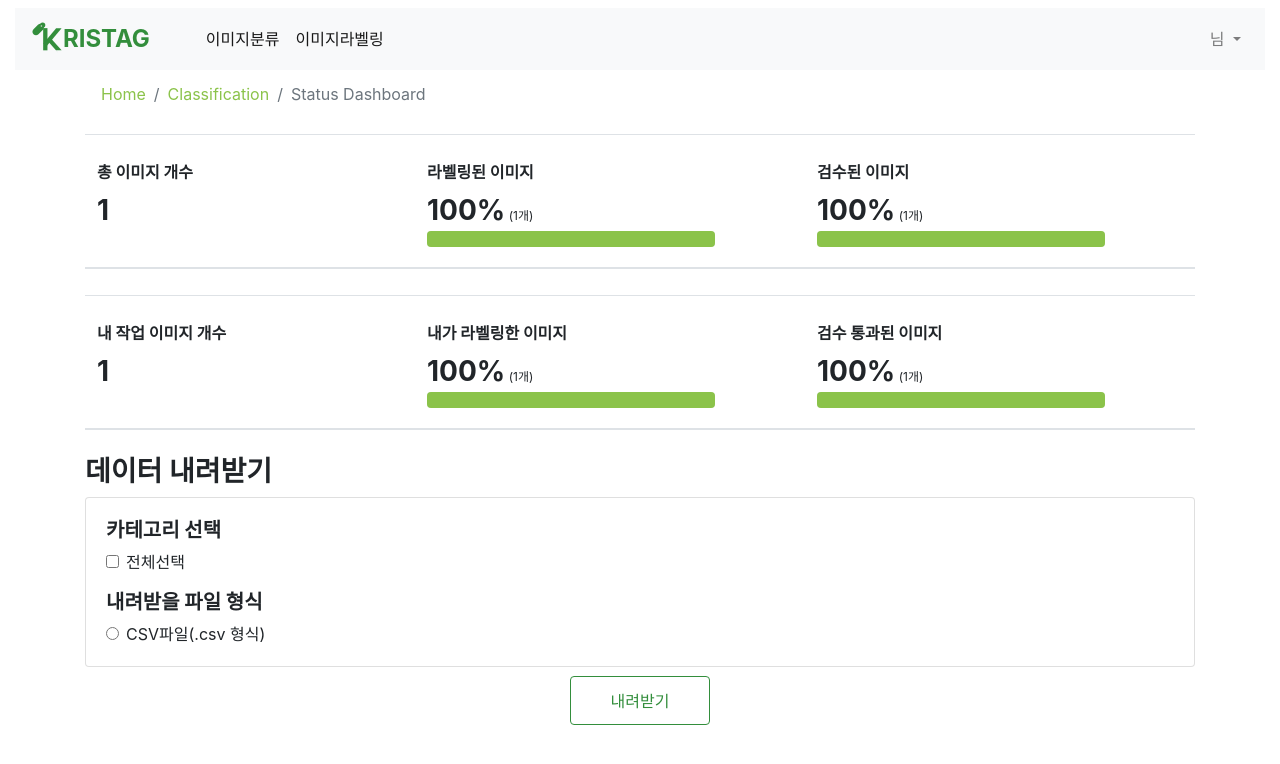
After one commit to ksi2564/SinpleTag, a Django app: page /classification/board/ in a window 1280 px wide. The commit adds this page. Shown: the top 764 px of the page. Run offline with Django 4.2, Linux system fonts and the light colour scheme; a user stored in the database is signed in; tables that the repository leaves empty hold one stand-in row (values such as "Sample post"); lists and menus that the app fills with data are empty; some libraries are stand-ins or nearby versions.

Commit message:
1. navbar 메뉴 드롭다운 형식으로 변환 2. 작업현황 페이지 하드코딩 제거 및 작업자, 전문가 권한에 따른 화면 차이 적용

```diff
--- /dev/null
+++ b/classification/templates/classification_status_board.html
@@ -0,0 +1,110 @@
+{% extends 'base.html' %}
+{% load static %}
+
+{% block content %}
+    <div class="container">
+        <nav aria-label="breadcrumb" style="margin-bottom: 1rem;">
+            <ol class="breadcrumb">
+                <li class="breadcrumb-item"><a class="link" href="/">Home</a></li>
+                <li class="breadcrumb-item"><a class="link" href="{% url 'classification:classification_list' %}">Classification</a></li>
+                <li class="breadcrumb-item active"><a aria-current="page">Status Dashboard</a></li>
+            </ol>
+        </nav>
+        {% if user.is_staff == True %}
+            <table class="table" style="margin-bottom: 1.6rem">
+                <thead>
+                <tr>
+                    <th scope="col" style="font-size: 28px; font-weight: bold;"><span
+                            style="font-size: 16px">총 이미지 개수</span><br>{{ object_list.count }}
+                        <div style="height: 1.5rem; width: 15rem;"></div>
+                    </th>
+                    <th scope="col" style="font-size: 28px; font-weight: bold;"><span
+                            style="font-size: 16px">라벨링된 이미지</span><br>{{ classified_percent }}%<span
+                            style="font-size: 12px; font-weight: normal">  ({{ classified_images.count }}개)</span>
+                        <div class="progress" style="width: 18rem; margin-bottom: .5rem;">
+                            <div class="progress-bar" role="progressbar" style="width: {{ classified_percent }}%;"></div>
+                        </div>
+                    </th>
+                    <th scope="col" style="font-size: 28px; font-weight: bold;"><span
+                            style="font-size: 16px">검수된 이미지</span><br>{{ inspected_percent }}%<span
+                            style="font-size: 12px; font-weight: normal">  ({{ inspected_images.count }}개)</span>
+                        <div class="progress" style="width: 18rem; margin-bottom: .5rem">
+                            <div class="progress-bar progress-bar-custom" role="progressbar"
+                                 style="width: {{ inspected_percent }}%;"></div>
+                        </div>
+                    </th>
+                </tr>
+                </thead>
+            </table>
+        {% endif %}
+        <table class="table" style="margin-bottom: 1.6rem">
+            <thead>
+            <tr>
+                <th scope="col" style="font-size: 28px; font-weight: bold;"><span
+                        style="font-size: 16px">내 작업 이미지 개수</span><br>{{ user_images.count }}
+                    <div style="height: 1.5rem; width: 15rem;"></div>
+                </th>
+                <th scope="col" style="font-size: 28px; font-weight: bold;"><span
+                        style="font-size: 16px">내가 라벨링한 이미지</span><br>{{ user_classified_percent }}%<span
+                        style="font-size: 12px; font-weight: normal">  ({{ user_classified_images.count }}개)</span>
+                    <div class="progress" style="width: 18rem; margin-bottom: .5rem;">
+                        <div class="progress-bar" role="progressbar" style="width: {{ user_classified_percent }}%;"></div>
+                    </div>
+                </th>
+                <th scope="col" style="font-size: 28px; font-weight: bold;"><span
+                        style="font-size: 16px">검수 통과된 이미지</span><br>{{ user_inspected_percent }}%<span
+                        style="font-size: 12px; font-weight: normal">  ({{ user_inspected_images.count }}개)</span>
+                    <div class="progress" style="width: 18rem; margin-bottom: .5rem">
+                        <div class="progress-bar progress-bar-custom" role="progressbar"
+                             style="width: {{ user_inspected_percent }}%;"></div>
+                    </div>
+                </th>
+            </tr>
+            </thead>
+        </table>
+        <h3 style="font-weight: bold">데이터 내려받기</h3>
+        <div class="card">
+            <div class="card-body">
+                <h5 style="font-weight: bold">카테고리 선택</h5>
+                <div class="form-check">
+                    <input class="form-check-input" type="checkbox" value="" id="defaultCheck1">
+                    <label class="form-check-label" for="defaultCheck1">
+                        전체선택
+                    </label>
+                </div>
+                <p>
+                <h5 style="font-weight: bold">내려받을 파일 형식</h5>
+                <div class="form-check">
+                    <input class="form-check-input" type="radio" name="exampleRadios" id="exampleRadios2"
+                           value="option2">
+                    <label class="form-check-label" for="exampleRadios2">
+                        CSV파일(.csv 형식)
+                    </label>
+                </div>
+            </div>
+        </div>
+        <div class="row justify-content-center">
+            <a type="button" class="btn btn-outline-primary btn-m" style="margin-top: .6rem;" href="#"
+               data-toggle="modal" data-target="#Unsatisfied">내려받기</a>
+        </div>
+        <div class="modal" id="Unsatisfied">
+            <div class="modal-dialog">
+                <div class="modal-content">
+                    <div class="modal-header">
+                        <h5 class="modal-title">카테고리 및 관련 속성 선택</h5>
+                        <button type="button" class="close" data-dismiss="modal" aria-label="Close">
+                            <span aria-hidden="true">&times;</span>
+                        </button>
+                    </div>
+                    <div class="modal-body">
+                        <p>카테고리 혹은 관련 속성이 선택되지 않았습니다.<br>
+                            카테고리와 관련 속성을 모두 최소 1개 이상 선택해주세요.</p>
+                    </div>
+                    <div class="modal-footer">
+                        <button type="button" class="btn btn-secondary" data-dismiss="modal">확인</button>
+                    </div>
+                </div>
+            </div>
+        </div>
+    </div>
+{% endblock %}
--- a/classification/urls.py
+++ b/classification/urls.py
@@ -2,7 +2,7 @@ from django.urls import path
 
 from classification.views import ClassificationList, ClassificationDetail, ClassificationInspectList, \
     ClassificationLoadImage, ClassificationInspectLoadImage, pass_or_not, \
-    classification_dataset, image_api
+    classification_dataset, image_api, ClassificationStatusBoard
 
 app_name = 'classification'
 
@@ -12,6 +12,7 @@ urlpatterns = [
     path('', ClassificationList.as_view(), name='classification_list'),
     path('<int:pk>/', ClassificationDetail.as_view(), name='classification_detail'),
     path('inspect/', ClassificationInspectList.as_view(), name='classification_inspect_list'),
+    path('board/', ClassificationStatusBoard.as_view(), name='classification_status_board'),
 
     path('load/classify/data', ClassificationLoadImage.as_view(), name='classification_load_data'),
     path('load/inspect/data', ClassificationInspectLoadImage.as_view(), name='classification_inspect_load_data'),
--- a/classification/views.py
+++ b/classification/views.py
@@ -123,6 +123,28 @@ class ClassificationInspectList(ListView):
         return context
 
 
+class ClassificationStatusBoard(ListView):
+    model = InitialImage
+    template_name = 'classification_status_board.html'
+
+    def get_context_data(self, **kwargs):
+        context = super(ClassificationStatusBoard, self).get_context_data(**kwargs)
+        context['classified_images'] = ClassificationImage.objects.all()
+        context['classified_percent'] = int(context['classified_images'].count() / self.object_list.count() * 100)
+        context['inspected_images'] = ClassificationInspectImage.objects.all()
+        context['inspected_percent'] = int(context['inspected_images'].count() / self.object_list.count() * 100)
+
+        context['user_images'] = self.object_list.filter(label_user=self.request.user)
+        context['user_classified_images'] = ClassificationImage.objects.filter(image__label_user=self.request.user)
+        context['user_classified_percent'] = int(
+            context['user_classified_images'].count() / context['user_images'].count() * 100)
+        context['user_inspected_images'] = ClassificationInspectImage.objects.filter(
+            image__image__label_user=self.request.user)
+        context['user_inspected_percent'] = int(
+            context['user_inspected_images'].count() / context['user_images'].count() * 100)
+        return context
+
+
 class ClassificationLoadImage(View):
     def post(self, request, *args, **kwargs):
         queryset = InitialImage.objects.filter(label_user__isnull=True, classificationimage__isnull=True)
--- a/labeling/urls.py
+++ b/labeling/urls.py
@@ -1,7 +1,7 @@
 from django.urls import path
 
-from labeling.views import status_board, LabelingList, LabelingLoadImage, LabelingDetail, \
-    LabelingInspectList, LabelingInspectLoadImage, LabelingInspectDetail, delete_object_function
+from labeling.views import LabelingList, LabelingLoadImage, LabelingDetail, \
+    LabelingInspectList, LabelingInspectLoadImage, LabelingInspectDetail, delete_object_function, LabelingStatusBoard
 
 app_name = 'labeling'
 
@@ -10,7 +10,7 @@ urlpatterns = [
     path('<int:pk>/', LabelingDetail.as_view(), name='label_detail'),
     path('inspect/', LabelingInspectList.as_view(), name='inspect_list'),
     path('inspect/<int:pk>/', LabelingInspectDetail.as_view(), name='inspect_detail'),
-    path('board/', status_board, name='status_board'),
+    path('board/', LabelingStatusBoard.as_view(), name='labeling_status_board'),
 
     path('load/label/data', LabelingLoadImage.as_view(), name='labeling_load_data'),
     path('load/inspect/data', LabelingInspectLoadImage.as_view(), name='labeling_inspect_load_data'),
--- a/static/css/base.css
+++ b/static/css/base.css
@@ -15,6 +15,14 @@
 }
 
 .dropdown-menu li button.dropdown-item:focus {
+    background-color: #8BC34A;
+}
+
+.navbar-nav li:hover > .dropdown-menu {
+    display: block;
+}
+
+.dropdown-menu a.dropdown-item:focus {
     background-color: #8BC34A;
 }
 
--- a/templates/header.html
+++ b/templates/header.html
@@ -2,22 +2,40 @@
 
 <div class="container-fluid mt-2">
     <nav class="navbar navbar-expand-lg navbar-light bg-light">
-        <a class="navbar-brand" href="/" style="font-weight: bold; margin-right: 3rem; font-size: 1.5rem;"><img src="{% static 'images/BrandLogo.svg' %}"
-                                                                        width="32" height="32"
-                                                                        class="d-inline-block align-top"
-                                                                        alt=""> R I S T A G</a>
+        <a class="navbar-brand" href="/" style="font-weight: bold; margin-right: 3rem; font-size: 1.5rem;"><img
+                src="{% static 'images/BrandLogo.svg' %}"
+                width="32" height="32"
+                class="d-inline-block align-top"
+                alt="">RISTAG</a>
         <button class="navbar-toggler" type="button" data-toggle="collapse" data-target="#navbarNavAltMarkup"
                 aria-controls="navbarNavAltMarkup" aria-expanded="false" aria-label="Toggle navigation">
             <span class="navbar-toggler-icon"></span>
         </button>
         <div class="collapse navbar-collapse" id="navbarNavAltMarkup">
-            <div class="navbar-nav">
-                <a class="nav-link" id="navbar-items" href="{% url 'classification:classification_list' %}">분류</a>
-                <a class="nav-link" id="navbar-items" href="{% url 'classification:classification_inspect_list' %}">분류검수</a>
-                <a class="nav-link" id="navbar-items" href="{% url 'labeling:label_list' %}">라벨링</a>
-                <a class="nav-link" id="navbar-items" href="{% url 'labeling:inspect_list' %}">라벨링검수</a>
-                <a class="nav-link" id="navbar-items" href="{% url 'labeling:status_board' %}">작업현황</a>
-            </div>
+            <ul class="navbar-nav mr-auto">
+                <li class="nav-item dropdown">
+                    <a class="nav-link active" href="{% url 'classification:classification_list' %}" role="button"
+                       aria-expanded="false">이미지분류</a>
+                    <div class="dropdown-menu">
+                        <a class="dropdown-item" href="{% url 'classification:classification_list' %}">이미지 분류</a>
+                        <div class="dropdown-divider"></div>
+                        <a class="dropdown-item" href="{% url 'classification:classification_inspect_list' %}">분류 검수</a>
+                        <div class="dropdown-divider"></div>
+                        <a class="dropdown-item" href="{% url 'classification:classification_status_board' %}">분류 작업
+                            현황</a>
+                    </div>
+                </li>
+                <li class="nav-item dropdown">
+                    <a class="nav-link active" href="{% url 'labeling:label_list' %}" role="button" aria-expanded="false">이미지라벨링</a>
+                    <div class="dropdown-menu">
+                        <a class="dropdown-item" href="{% url 'labeling:label_list' %}">이미지 라벨링</a>
+                        <div class="dropdown-divider"></div>
+                        <a class="dropdown-item" href="{% url 'labeling:inspect_list' %}">라벨링 검수</a>
+                        <div class="dropdown-divider"></div>
+                        <a class="dropdown-item" href="{% url 'labeling:labeling_status_board' %}">라벨링 작업 현황</a>
+                    </div>
+                </li>
+            </ul>
         </div>
         <div class="collapse navbar-collapse justify-content-end" id="navbarNavAltMarkup">
             <div class="inline my-2 my-lg-0">
@@ -29,11 +47,15 @@
                                 {{ user.socialaccount_set.all.0.extra_data.name }}님
                             </a>
                             <ul class="dropdown-menu dropdown-menu-right">
-                                <li><a class="dropdown-item" href="{% url 'accountapp:my_info' user.id %}">내 정보 관리</a></li>
+                                <li><a class="dropdown-item" href="{% url 'accountapp:my_info' user.id %}">내 정보 관리</a>
+                                </li>
                                 <li>
                                     <hr class="dropdown-divider">
                                 </li>
-                                <li><button class="dropdown-item" data-toggle="modal" data-target="#Logout">로그아웃</button></li>
+                                <li>
+                                    <button class="dropdown-item" data-toggle="modal" data-target="#Logout">로그아웃
+                                    </button>
+                                </li>
                             </ul>
                         </li>
                     </ul>
```
Also changed, not shown: labeling/templates/labeling_status_board.html (renamed from labeling/templates/status_board.html, +37 -8 lines), labeling/views.py (+19 -2 lines).
